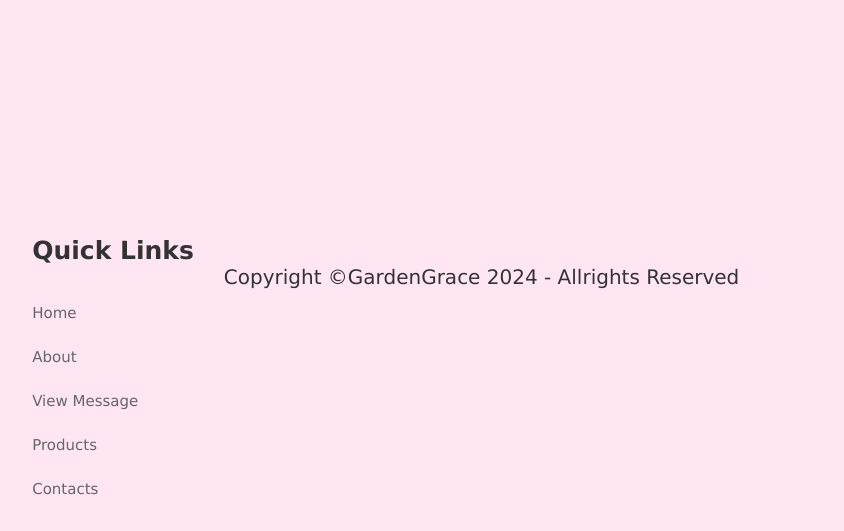
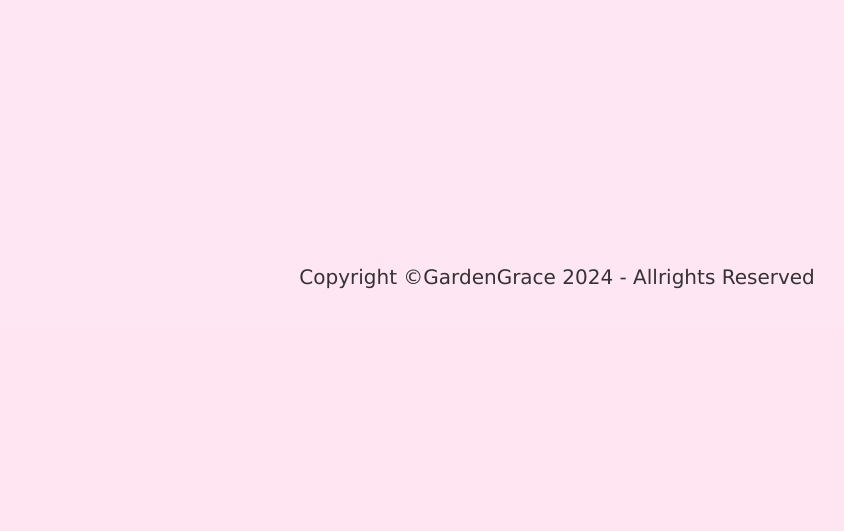
Before and after one commit to waniniRan/project2, a PHP site: page /index.php in a window 1280 px wide. Shown: the part 599-1130 px from the top of the page, without its empty margins (83-927 px from the left). After the commit the page ends 888 px from the top, so only its background shows below. Run offline with PHP 8.4, Linux system fonts and the light colour scheme.

Commit message:
remove box-contanier

```diff
--- a/CSS/style.css
+++ b/CSS/style.css
@@ -137,30 +137,6 @@ color: #333;
     padding: 1rem 0;
     line-height:1.5;
 }
-.footer .box-container{
-    display: flex;
-    flex-wrap: wrap;
-    gap:1.5rem ;
-}
-.footer .box-containe .box{
-flex: 1 1 25rem;
-}
-.footer .box-container .box h3{
-    color: #333;
-    font-size:2.5rem ;
-    padding: 1rem 0;
-}
-
-.footer .box-container .box a{
-   display: block;
-    color: #666;
-    font-size:1.5rem ;
-    padding: 1rem 0;
-}
-footer .box-container .box a:hover{
-    color: var(--pink);
-    text-decoration: underline;
-}
 .footer .credit{
     text-align: center;
     padding: 1.5rem;
@@ -250,5 +226,3 @@ font-size: 5rem;
         font-size:50%;
     }
 }
-
-@import url('contact.css');
--- a/Templates/footer.php
+++ b/Templates/footer.php
@@ -1,14 +1,4 @@
 <section class="footer">
-
-<div class="box-container">
-  <div class="box">
-   <h3>Quick Links</h3>
-   <a href="index.php">Home</a>
-   <a href="about.php">About</a>
-   <a href="view_messages.php">View Message</a>
-   <a href="r.php">Products</a>
-    <a href="contacts.php">Contacts</a>
-  </div>
       <div class="credit">
             Copyright  &copy;GardenGrace <?php print date("Y"); ?> - Allrights Reserved
         </div>
```
